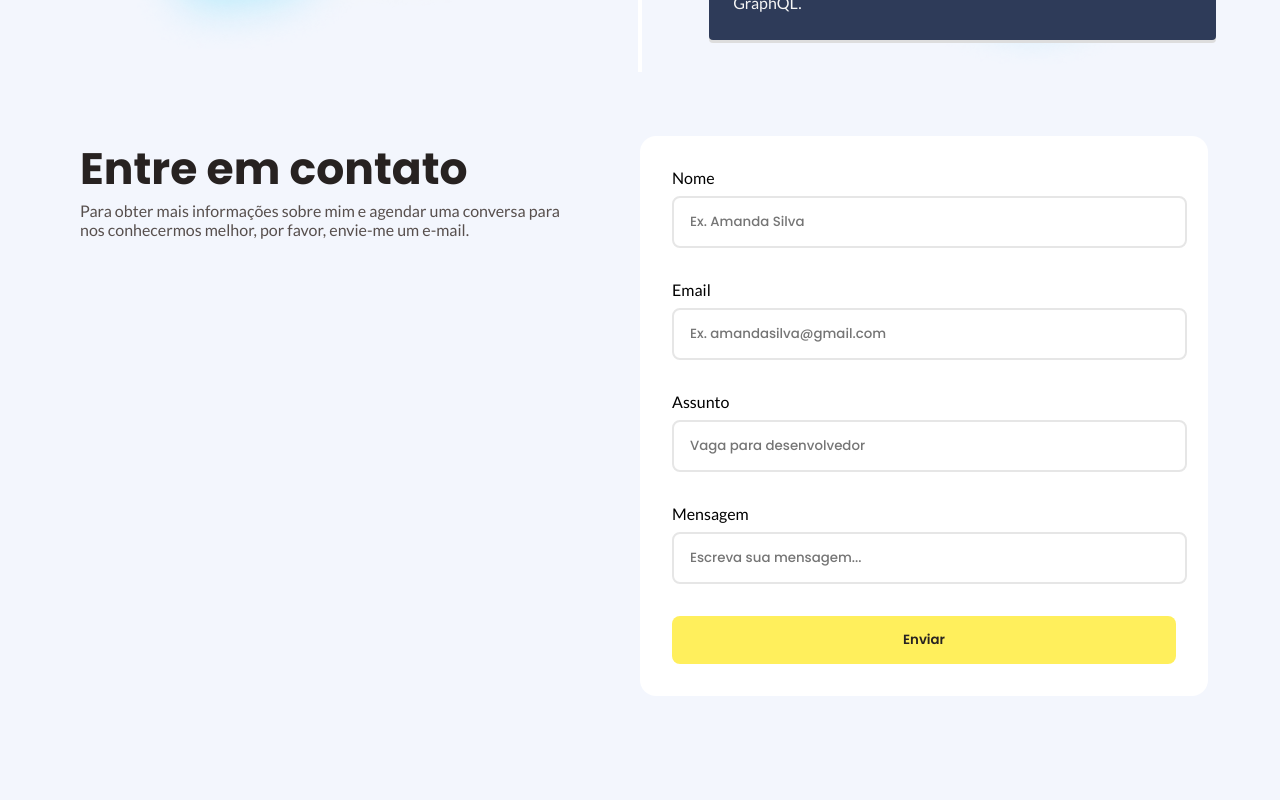
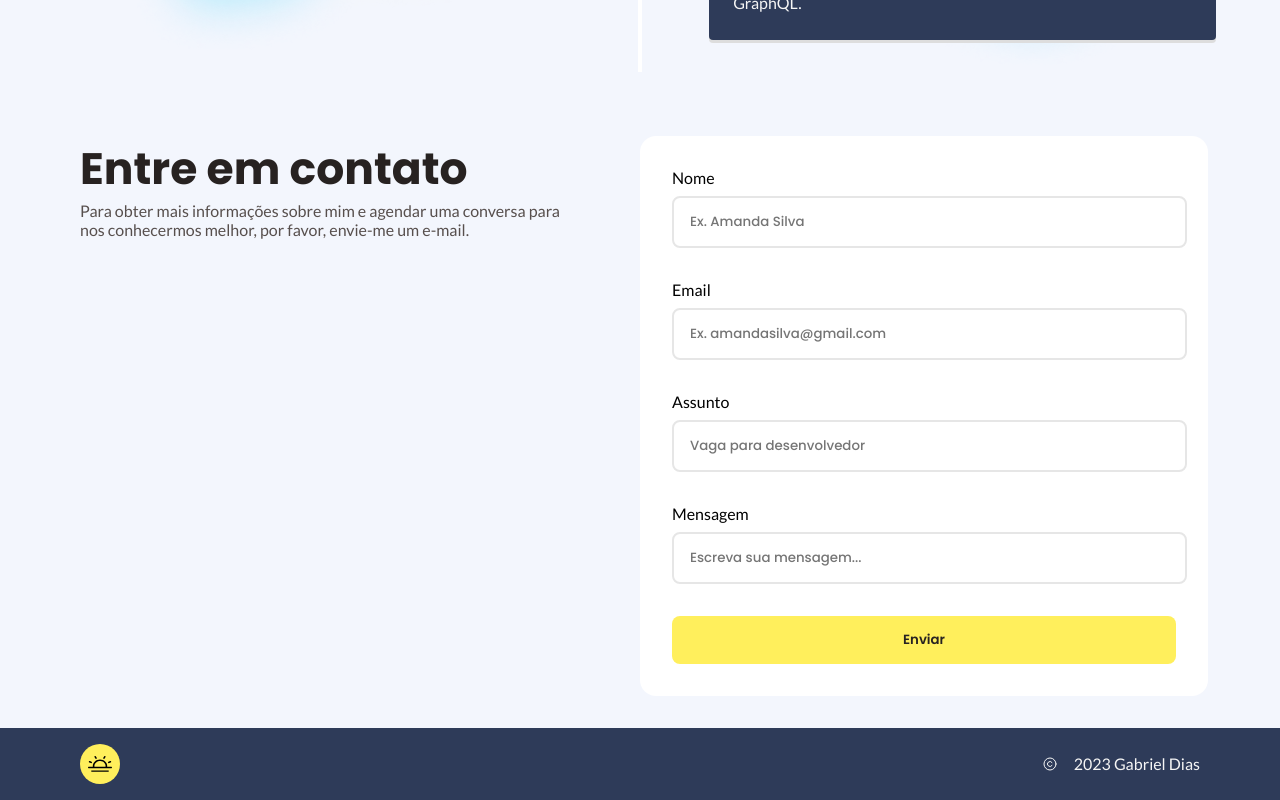
Before and after one commit to gabrieldiasss/portfolio, a Next.js app: page / in a window 1280 px wide. Shown: the part 3734-4534 px from the top of the page. Before the commit the page ends 4462 px from the top, so only its background shows below. Built offline with nearby package versions, Linux system fonts and the light colour scheme.

Commit message:
styles: footer section

```diff
--- /dev/null
+++ b/src/components/Footer/index.tsx
@@ -0,0 +1,22 @@
+import Image from "next/image";
+import Logo from "../../assets/logo.svg";
+import { Paragraph, Title } from "../Typography";
+import { CopyrightContainer, FooterContainer, FooterContent, LogoContainer } from "./styles";
+import { Copyright } from "phosphor-react";
+
+export function Footer() {
+  return (
+    <FooterContainer>
+      <FooterContent>
+        <LogoContainer>
+          <Image src={Logo} width={40} height={40} alt="" />
+        </LogoContainer>
+
+        <CopyrightContainer>
+          <Copyright color="#f5f5f5" />
+          <Paragraph fonts="lato" color="gray-100" >2023 Gabriel Dias</Paragraph>
+        </CopyrightContainer>
+      </FooterContent>
+    </FooterContainer>
+  );
+}
--- /dev/null
+++ b/src/components/Footer/styles.ts
@@ -0,0 +1,26 @@
+import { styled } from "../../../styles";
+
+export const FooterContainer = styled("footer", {
+    backgroundColor: "#2E3B59"
+})
+
+export const FooterContent = styled("div", {
+    display: "flex",
+    alignItems: "center",
+    maxWidth: 1120,
+    margin: "0 auto",
+    padding: "1rem",
+    justifyContent: "space-between"
+})
+
+export const LogoContainer = styled("div", {
+    display: "flex",
+    alignItems: "center",
+    gap: "1rem"
+})
+
+export const CopyrightContainer = styled("div", {
+    gap: "1rem",
+    display: "flex",
+    alignItems: "center",
+})
--- a/src/components/Projects/components/CardProject/index.tsx
+++ b/src/components/Projects/components/CardProject/index.tsx
@@ -3,7 +3,7 @@ import { Title } from "../../../Typography";
 import { CardProjectContainer, ProjectDesktop, ProjectMobile } from "./styles";
 import Project from "../../../../assets/project.png";
 import Image from "next/image";
-import { TagSection } from "../../../TagSection";
+import { TagSection } from "../TagSection";
 
 export function CardProject() {
   return (
--- /dev/null
+++ b/src/components/Projects/components/TagSection/styles.ts
@@ -0,0 +1,16 @@
+import { styled } from "../../../../../styles";
+
+export const TagSectionContainer = styled("div", {
+  display: "flex",
+  alignItems: "center",
+  gap: "1rem",
+  marginTop: "1rem",
+});
+
+export const Tag = styled("div", {
+  color: "$base-white",
+  background: "$brand-linkedin",
+  padding: "0.25rem 0.5rem",
+  borderRadius: 8,
+  fontFamily: "$poppins",
+});
--- a/src/components/TagSection/styles.ts
+++ /dev/null
@@ -1,16 +0,0 @@
-import { styled } from "../../../styles";
-
-export const TagSectionContainer = styled("div", {
-    display: "flex",
-    alignItems: "center",
-    gap: "1rem",
-    marginTop: "1rem",
-  });
-
-  export const Tag = styled("div", {
-    color: "$base-white",
-    background: "$brand-linkedin",
-    padding: "0.25rem 0.5rem",
-    borderRadius: 8,
-    fontFamily: "$poppins",
-  });
--- a/src/pages/index.tsx
+++ b/src/pages/index.tsx
@@ -7,6 +7,7 @@ import { Projects } from "../components/Projects";
 import { Skills } from "../components/Technologies";
 import { Experience } from "../components/Experience";
 import { Contact } from "../components/Contact";
+import { Footer } from "../components/Footer";
 
 interface Projects {
   projects: {
@@ -36,6 +37,8 @@ export default function Home({ projects }: Projects) {
         <Contact />
       </main>
 
+      <Footer />
+
       <BackgroundImage sizeBackground="large" />
     </>
   );
--- a/styles/global.ts
+++ b/styles/global.ts
@@ -31,4 +31,8 @@ export const globalStyles = globalCss({
     textDecoration: "none",
     color: "$base-text",
   },
+
+  img: {
+    cursor: "pointer"
+  }
 });
```
Also changed, not shown: src/components/Header/index.tsx (+14 -8 lines), src/components/Projects/components/TagSection/index.tsx (renamed from src/components/TagSection/index.tsx).
